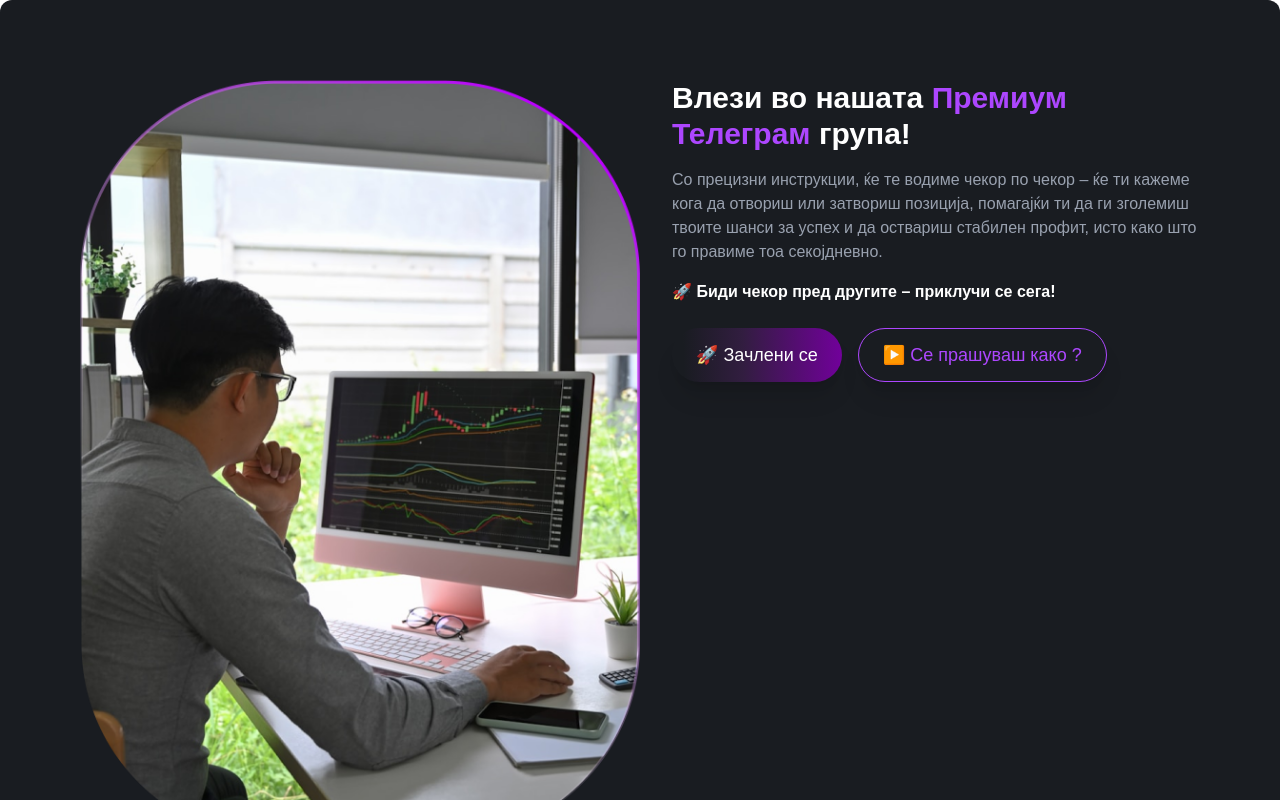
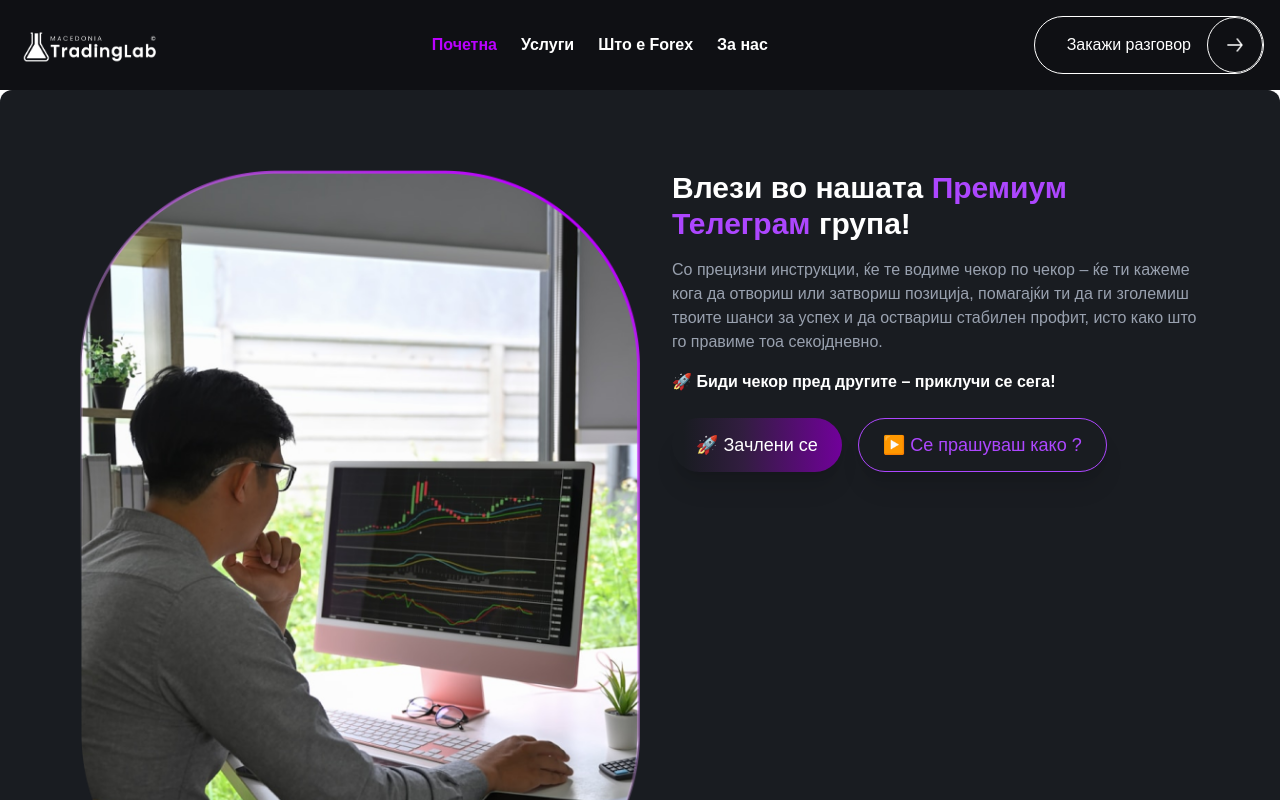
Before and after one commit to tradinglabmk/TradingLab, a Next.js app: page / in a window 1280 px wide. Shown: the top 800 px of the page. Built offline with nearby package versions, Linux system fonts and the light colour scheme.

Commit message:
wrap up stuff

```diff
--- a/package.json
+++ b/package.json
@@ -13,6 +13,7 @@
     "@heroicons/react": "^2.2.0",
     "@supabase/ssr": "^0.5.2",
     "@supabase/supabase-js": "^2.49.1",
+    "lucide-react": "^0.479.0",
     "next": "15.2.0",
     "react": "^19.0.0",
     "react-dom": "^19.0.0",
--- a/src/app/components/NavigationBar/NavigationBar.tsx
+++ b/src/app/components/NavigationBar/NavigationBar.tsx
@@ -1,30 +1,44 @@
+"use client";
+
+import { useState } from "react";
 import Image from "next/image";
 import Link from "next/link";
 import { usePathname } from "next/navigation"; // To detect active route
 import whiteLogo from "../../../../public/assets/white-logo.png";
 import arrowRight from "../../../../public/assets/arrow-right.png";
+import { Menu, X } from "lucide-react";
 
 export const NavigationBar = () => {
   const pathname = usePathname();
+  const [isOpen, setIsOpen] = useState(false);
 
   return (
-    <div className="flex justify-between items-center p-4 bg-[#0F1014]">
-
+    <div className="bg-[#0F1014] p-4">
+      <div className="flex justify-between items-center">
         <Link href="/" className="flex-shrink-0">
           <Image
             src={whiteLogo}
             alt="logo"
-          width={200}
+            width={150}
             className="object-contain cursor-pointer"
           />
         </Link>
 
-      <nav>
+        {/* Mobile Menu Button */}
+        <button
+          className="lg:hidden text-white focus:outline-none"
+          onClick={() => setIsOpen(!isOpen)}
+        >
+          {isOpen ? <X size={28} /> : <Menu size={28} />}
+        </button>
+
+        {/* Desktop Navigation */}
+        <nav className="hidden lg:flex">
           <ul className="flex gap-6 text-white font-semibold">
             {[
               { name: "Почетна", href: "/" },
-            { name: "Услуги", href: "/servicesPage" },
-            { name: "Што е Forex", href: "/forexPage" },
+              { name: "Услуги", href: "/services" },
+              { name: "Што е Forex", href: "/forex" },
               { name: "За нас", href: "/about" },
             ].map((item) => (
               <li key={item.href}>
@@ -43,12 +57,41 @@
           </ul>
         </nav>
 
-      <button className="flex border border-white rounded-full text-white transition relative overflow-hidden p-2 cursor-pointer">
+        <button className="hidden lg:flex border border-white rounded-full text-white transition relative overflow-hidden p-2 cursor-pointer">
           <span className="pl-6 pr-16 py-2">Закажи разговор</span>
           <span className="w-14 h-14 flex items-center justify-center border border-white rounded-full top-0 absolute right-7 translate-x-1/2">
             <Image src={arrowRight} alt="arrowRight" width={16} height={16} />
           </span>
         </button>
       </div>
+
+      {/* Mobile Menu */}
+      {isOpen && (
+        <nav className="lg:hidden mt-4">
+          <ul className="flex flex-col gap-4 text-white font-semibold">
+            {[
+              { name: "Почетна", href: "/" },
+              { name: "Услуги", href: "/servicesPage" },
+              { name: "Што е Forex", href: "/forex" },
+              { name: "За нас", href: "/about" },
+            ].map((item) => (
+              <li key={item.href}>
+                <Link
+                  href={item.href}
+                  className={`block p-2 transition ${
+                    pathname === item.href
+                      ? "text-[#BB01FF]"
+                      : "hover:text-[#BB01FF]"
+                  }`}
+                  onClick={() => setIsOpen(false)}
+                >
+                  {item.name}
+                </Link>
+              </li>
+            ))}
+          </ul>
+        </nav>
+      )}
+    </div>
   );
 };
--- a/src/app/forexPage/page.tsx
+++ /dev/null
@@ -1,9 +0,0 @@
-function ForexPage() {
-    return (
-        <h1>
-            Hello from Forex page
-        </h1>
-    )
-}
-
-export default ForexPage
--- a/src/app/layout.tsx
+++ b/src/app/layout.tsx
@@ -4,6 +4,7 @@
 import "./globals.css";
 import { Toaster } from "react-hot-toast";
 import { Footer } from "./components/Footer/Footer";
+import { NavigationBar } from "./components/NavigationBar/NavigationBar";
 
 const geistSans = Geist({
   variable: "--font-geist-sans",
@@ -31,6 +32,7 @@
         className={`${geistSans.variable} ${geistMono.variable} antialiased`}
       >
         <Toaster position="top-center" />
+        <NavigationBar />
         {children}
         <Footer />
       </body>
--- a/src/app/page.tsx
+++ b/src/app/page.tsx
@@ -9,7 +9,6 @@
 export default function Home() {
   return (
     <div className="w-full">
-      {/* <NavigationBar /> */}
       <HeroSection />
       <TradingLabSteps />
       <Widgets />
--- a/src/app/servicesPage/page.tsx
+++ /dev/null
@@ -1,3 +0,0 @@
-export default function ServicesPage() {
-    return <h1>Hello from Services page</h1>;
-  }
```
Also changed, not shown: 1 other file (tests, documents, lock files or other folders). Lines whose indentation alone changed are shown as unchanged.
